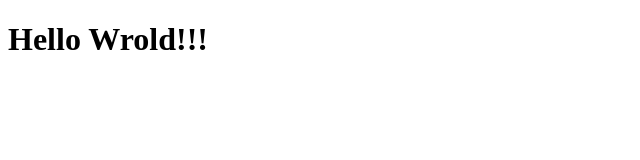
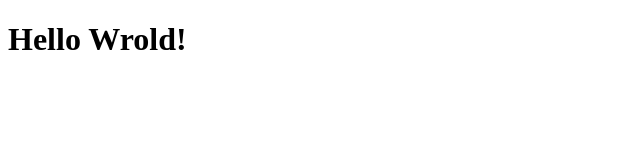
Before and after one commit to bash199/Tic_Tac_Toe_WA, a plain HTML site: page index.html in a window 1280 px wide. Shown: the full height of the page, 0-640 px from the left. Drawn offline with Linux system fonts and the light colour scheme.

Commit message:
netlify commit3

```diff
--- a/index.html
+++ b/index.html
@@ -7,6 +7,6 @@
    <title>Document</title>
 </head>
 <body>
-   <h1>Hello Wrold!!!</h1>
+   <h1>Hello Wrold!</h1>
 </body>
 </html>
```
